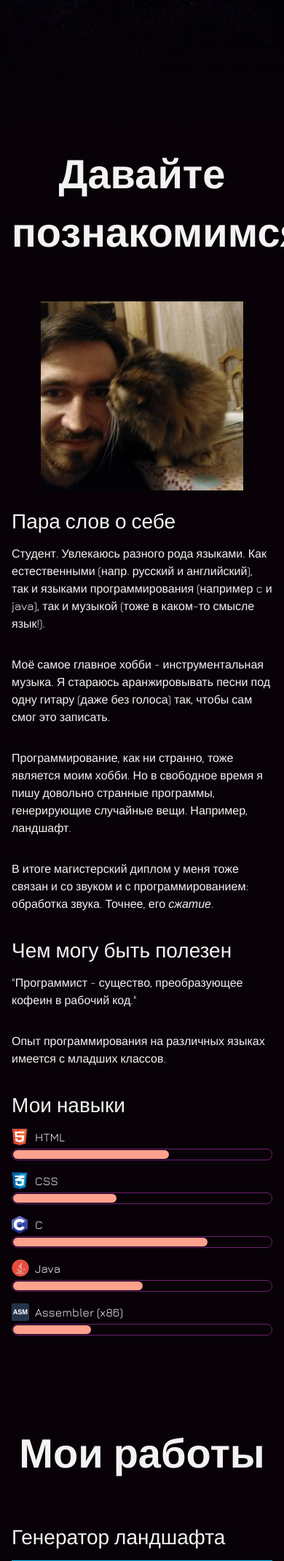
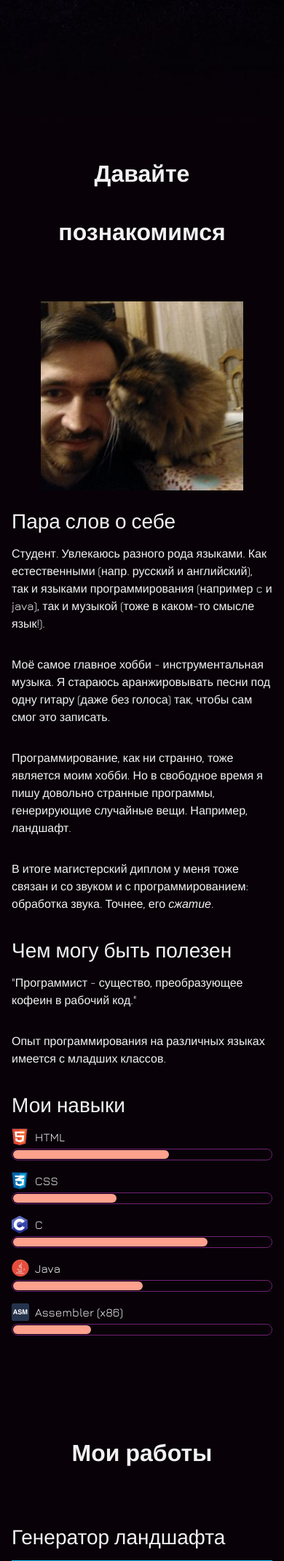
Before and after one commit to Vectarrio/lab, a PHP site: page / in a window 390 px wide; the page is wider, and only the part inside the window is pictured. Shown: the part 831-2970 px from the top of that part at 73% size. Run offline with PHP 8.4, Linux system fonts and the light colour scheme.

Commit message:
Лаб 8 версия 2

```diff
--- a/style.css
+++ b/style.css
@@ -1,6 +1,6 @@
 body {
   margin: 0;
-  min-width: 320px;
+  min-width: 300px;
   font-family: "Jura", "Montserrat", "Helvetica", "Arial", sans-serif;
   font-size: 16px;
   line-height: 1.5;
@@ -10,6 +10,8 @@ body {
   background-repeat: no-repeat;
   background-position: top center;
 }
+
+
 
 img {
   max-width: 100%;
@@ -214,3 +216,9 @@ img {
   padding-left: 25px;
   background-image: url("img/icon-phone.svg");
 }
+
+@media screen and (max-width: 460px) {
+  .subheading {
+    font-size: 32px;
+  }
+}
```
